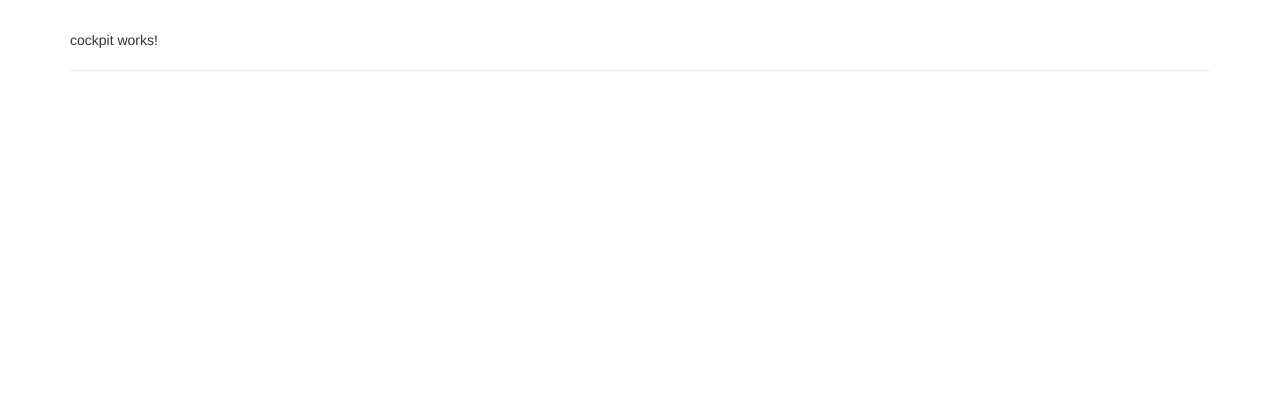
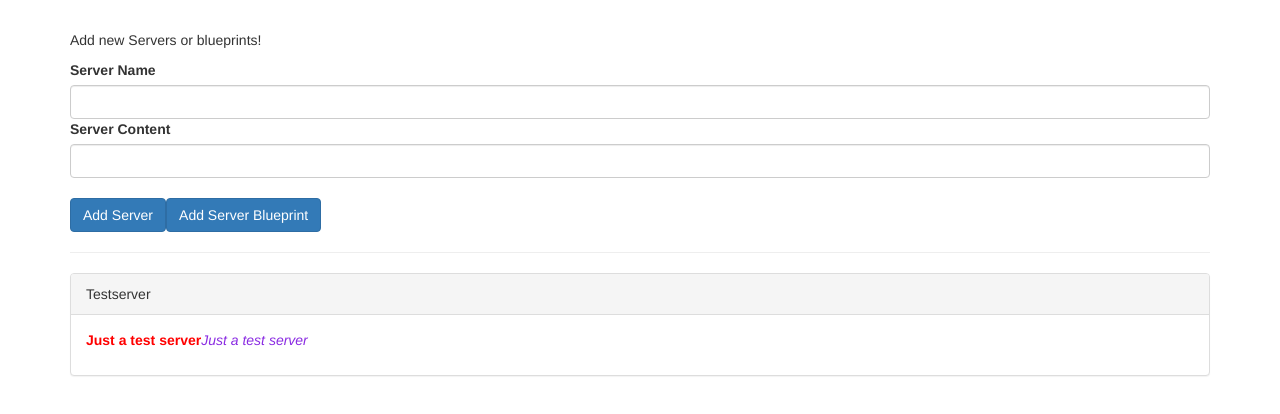
Before and after one commit to geonosys/cmp-databinding-start, an Angular app: page / in a window 1280 px wide. Shown: the top 414 px of the page. Built offline with nearby package versions, Linux system fonts and the light colour scheme.

Commit message:
Inital commit from H

```diff
--- a/src/app/app.component.html
+++ b/src/app/app.component.html
@@ -1,12 +1,15 @@
 <div class="container">
-  <app-cockpit></app-cockpit>
+  <app-cockpit
+    (serverCreated)="onServerAdded($event)"
+    (bluePrintCreated)="onBluePrintAdded($event)"
+  ></app-cockpit>
   <hr>
   <div class="row">
     <div class="col-xs-12">
-      <app-server-selement
+      <app-server-element
         *ngFor="let serverElement of serverElements"
-        [element]="serverElement"
-        ></app-server-selement>
+        [srvElement]="serverElement"
+        ></app-server-element>
     </div>
   </div>
 </div>
--- a/src/app/app.component.ts
+++ b/src/app/app.component.ts
@@ -6,23 +6,25 @@
   styleUrls: ['./app.component.css']
 })
 export class AppComponent {
-  serverElements = [];
-  newServerName = '';
-  newServerContent = '';
 
-  onAddServer() {
+  serverElements = [{ type: 'server', name: 'Testserver', content: 'Just a test server' }];
+
+    onServerAdded(serverData: {serverName: string, serverContent: string }) {
+      console.log('Server created ' + serverData.serverName );
     this.serverElements.push({
       type: 'server',
-      name: this.newServerName,
-      content: this.newServerContent
+      name: serverData.serverName,
+      content: serverData.serverContent
     });
   }
 
-  onAddBlueprint() {
+  onBluePrintAdded(bluePrintData: {serverName: string, serverContent: string }) {
+    console.log('bluePrint created ' + bluePrintData.serverName );
     this.serverElements.push({
-      type: 'blueprint',
-      name: this.newServerName,
-      content: this.newServerContent
+      type: 'bluePrint',
+      name: bluePrintData.serverName,
+      content: bluePrintData.serverContent
     });
   }
+
 }
--- a/src/app/app.module.ts
+++ b/src/app/app.module.ts
@@ -5,13 +5,13 @@
 
 import { AppComponent } from './app.component';
 import { CockpitComponent } from './cockpit/cockpit.component';
-import { ServerSelementComponent } from './server-selement/server-selement.component';
+import { ServerElementComponent } from './server-element/server-element.component';
 
 @NgModule({
   declarations: [
     AppComponent,
     CockpitComponent,
-    ServerSelementComponent
+    ServerElementComponent
   ],
   imports: [
     BrowserModule,
--- a/src/app/cockpit/cockpit.component.html
+++ b/src/app/cockpit/cockpit.component.html
@@ -1,3 +1,16 @@
-<p>
-  cockpit works!
-</p>
+  <div class="row">
+    <div class="col-xs-12">
+      <p>Add new Servers or blueprints!</p>
+      <label>Server Name</label>
+      <input type="text" class="form-control" [(ngModel)]="newServerName">
+      <label>Server Content</label>
+      <input type="text" class="form-control" [(ngModel)]="newServerContent">
+      <br>
+      <button
+        class="btn btn-primary"
+        (click)="onAddServer()">Add Server</button>
+      <button
+        class="btn btn-primary"
+        (click)="onAddBlueprint()">Add Server Blueprint</button>
+    </div>
+  </div>
--- a/src/app/cockpit/cockpit.component.ts
+++ b/src/app/cockpit/cockpit.component.ts
@@ -1,4 +1,4 @@
-import { Component, OnInit } from '@angular/core';
+import { Component, OnInit, EventEmitter, Output } from '@angular/core';
 
 @Component({
   selector: 'app-cockpit',
@@ -7,28 +7,24 @@
 })
 export class CockpitComponent implements OnInit {
 
-  constructor() { }
-
+  @Output() serverCreated = new EventEmitter<{serverName: string, serverContent: string}>();
+  @Output() bluePrintCreated = new EventEmitter<{serverName: string, serverContent: string}>();
   newServerName = '';
   newServerContent = '';
+
+  constructor() { }
 
   ngOnInit() {
   }
 
-    onAddServer() {
-    // this.serverElements.push({
-    //   type: 'server',
-    //   name: this.newServerName,
-    //   content: this.newServerContent
-    // });
+  onAddServer() {
+      this.serverCreated.emit({serverName: this.newServerName,
+        serverContent: this.newServerContent});
   }
 
   onAddBlueprint() {
-    // this.serverElements.push({
-    //   type: 'blueprint',
-    //   name: this.newServerName,
-    //   content: this.newServerContent
-    // });
+      this.bluePrintCreated.emit({serverName: this.newServerName,
+        serverContent: this.newServerContent});
   }
 
 }
--- /dev/null
+++ b/src/app/server-element/server-element.component.html
@@ -0,0 +1,11 @@
+<div
+  class="panel panel-default">
+  <div class="panel-heading">{{ element.name }}</div>
+  <div class="panel-body">
+    <p>
+      <strong *ngIf="element.type === 'server'" style="color: red">{{ element.content }}</strong>
+      <em *ngIf="element.type === 'bluePrint'">{{ element.content }}</em>
+      <em *ngIf="element.type === 'server'" style="color: blueviolet">{{ element.content }}</em>
+    </p>
+  </div>
+</div>
--- /dev/null
+++ b/src/app/server-element/server-element.component.ts
@@ -0,0 +1,17 @@
+import { Component, OnInit, Input } from '@angular/core';
+
+@Component({
+  selector: 'app-server-element',
+  templateUrl: './server-element.component.html',
+  styleUrls: ['./server-element.component.css']
+})
+export class ServerElementComponent implements OnInit {
+
+  @Input('srvElement') element :{type:string, name:string, content:string};
+
+  constructor() { }
+
+  ngOnInit() {
+  }
+
+}
--- a/src/app/server-selement/server-selement.component.html
+++ /dev/null
@@ -1,3 +0,0 @@
-<p>
-  server-selement works!
-</p>
--- a/src/app/server-selement/server-selement.component.ts
+++ /dev/null
@@ -1,17 +0,0 @@
-import { Component, OnInit } from '@angular/core';
-
-@Component({
-  selector: 'app-server-selement',
-  templateUrl: './server-selement.component.html',
-  styleUrls: ['./server-selement.component.css']
-})
-export class ServerSelementComponent implements OnInit {
-
-  element :{type:string, name:string, content:string};
-
-  constructor() { }
-
-  ngOnInit() {
-  }
-
-}
```
Also changed, not shown: src/app/server-element/server-element.component.css (added).
